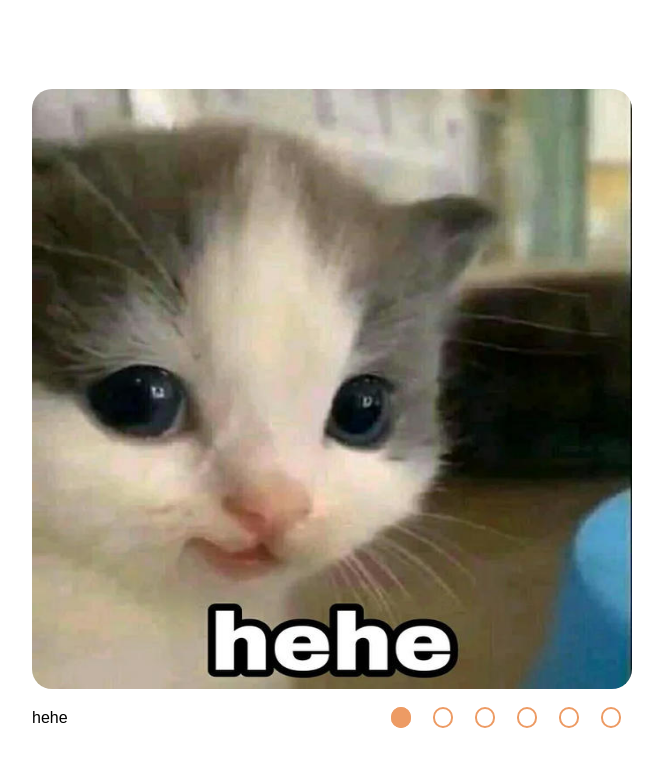
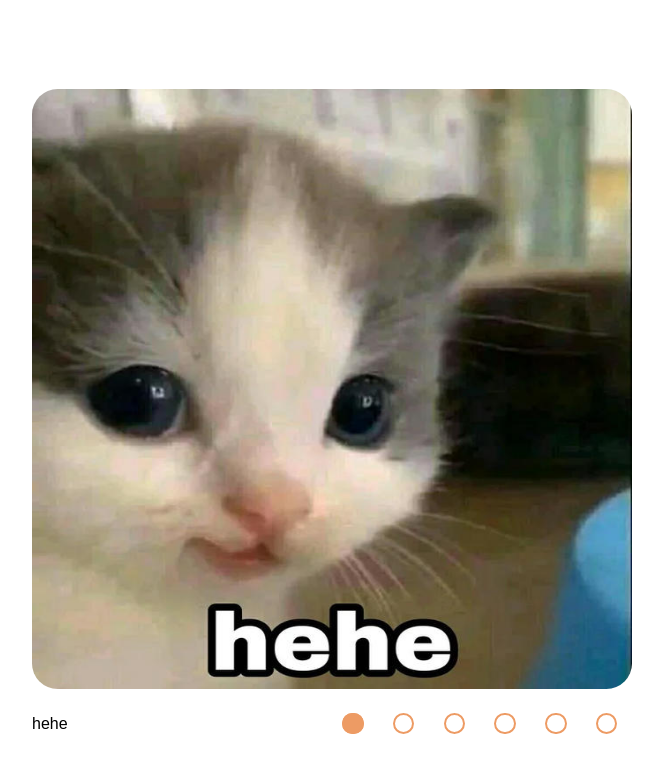
Before and after one commit to y1ungspace/cssMemSlider, a plain HTML site: page index.html in a window 1280 px wide. Shown: the whole page, without its empty margins (308-971 px from the left). Drawn offline with Linux system fonts and the light colour scheme.

Commit message:
fix: update values (Tue May 17 2022 20:00:11 GMT+0000)

```diff
--- a/style.css
+++ b/style.css
@@ -34,7 +34,7 @@ input {
 
 .image {
   min-width: 100%;
-  border-radius: 20px;
+  border-radius: 1.6em;
   background-repeat: no-repeat;
   background-size: cover;
 }
@@ -98,36 +98,36 @@ input {
 }
 
 label {
-    padding: 20px 10px;
+    padding: 1.6em 0.83em;
     cursor: pointer;
 }
 
 .button {
-    min-width: 20px;
-    min-height: 20px;
+    min-width: 1.6em;
+    min-height: 1.6em;
     background-color: #fff;
-    border-radius: 10px;
-    border: 2px solid rgb(237, 155, 100);
+    border-radius: 0.83em;
+    border: 0.16em solid rgb(237, 155, 100);
     cursor: pointer;
-    margin: 1px;
-    padding: 0px 8px;
+    margin: 0.083em;
+    padding: 0 0.55em;
     transition: 0.1s;
 }
 
 label:hover  .button{
-    min-width: 22px;
-    min-height: 22px;
-    border-radius: 13px;
+    min-width: 1.83em;
+    min-height: 1.83em;
+    border-radius: 1.083em;
     background-color: rgb(237, 155, 100);
-    margin: 0px;
+    margin: 0;
 }
 
 label:active .button{
-    min-width: 16px;
-    min-height: 16px;
-    border-radius: 13px;
+    min-width: 1.3em;
+    min-height: 1.3em;
+    border-radius: 1.083em;
     background-color: rgb(237, 155, 100);
-    margin: 3px;
+    margin: 0.25em;
 }
 
 
```
